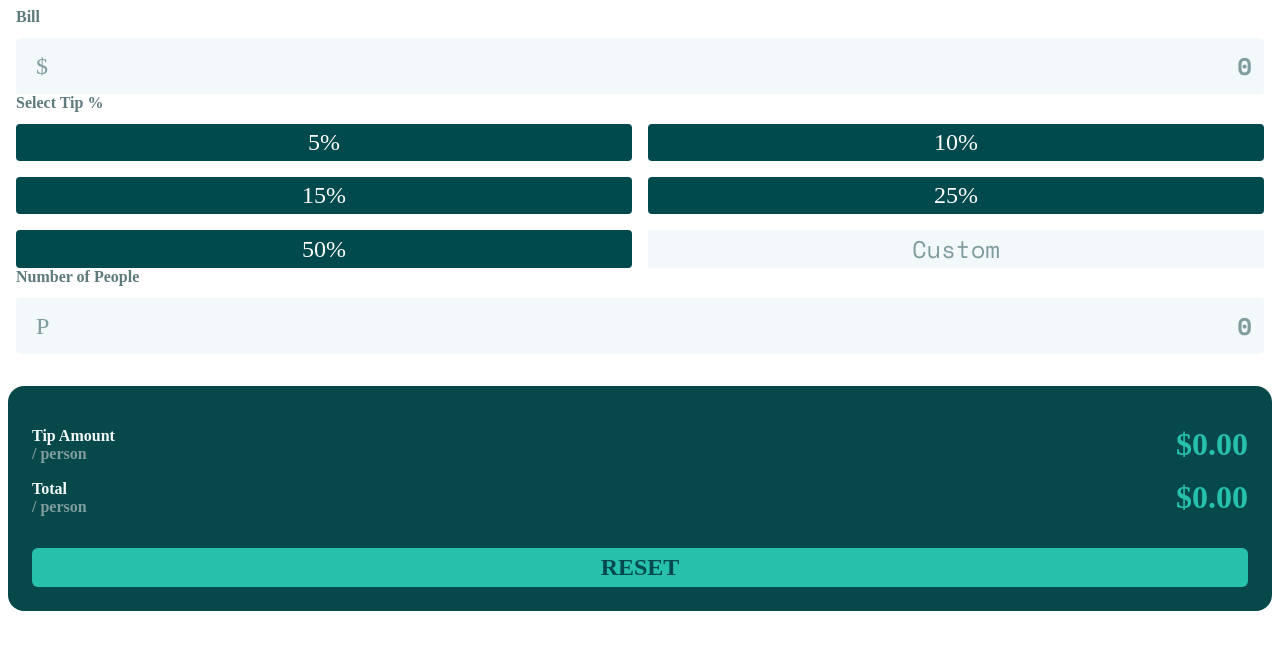
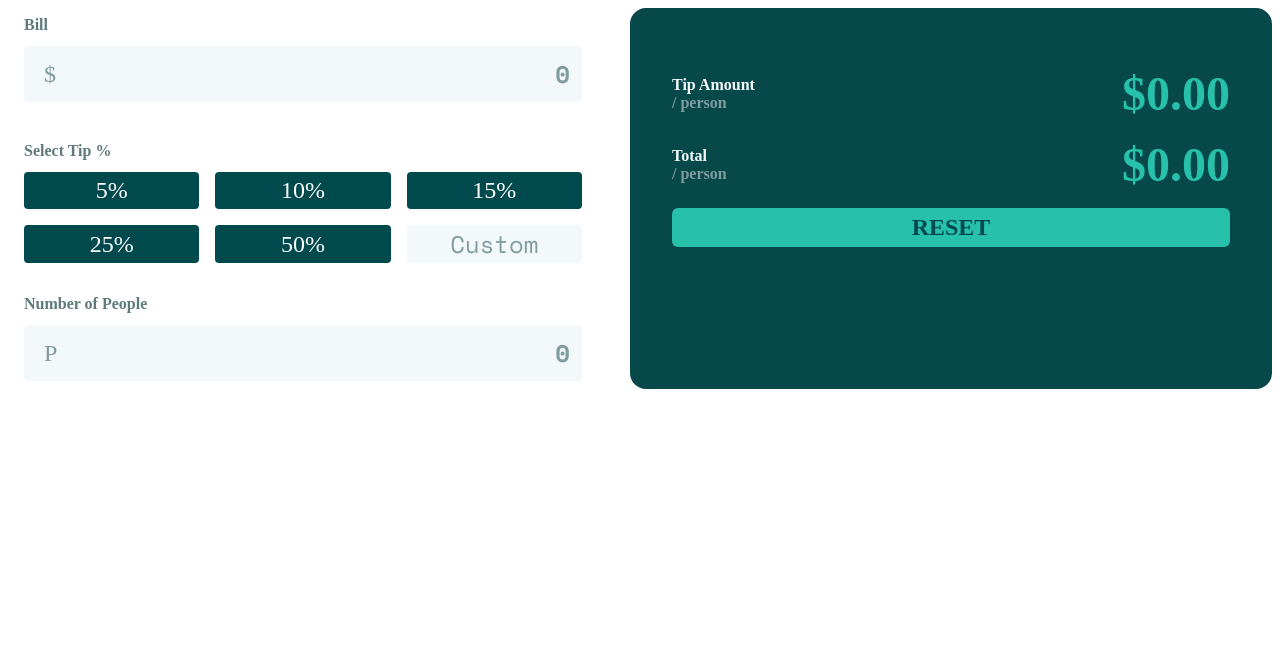
Before and after one commit to kubikill/tip-calculator-app-main, a Gatsby site: page /TipCalculator in a window 1280 px wide. Built offline with nearby package versions, Linux system fonts and the light colour scheme; Gatsby itself is replaced by a stand-in of ours.

Commit message:
Desktop styling

```diff
--- a/src/pages/TipCalculator.js
+++ b/src/pages/TipCalculator.js
@@ -46,7 +46,7 @@ const TipCalculator = () => {
   }
 
   return (
-    <div className="tipCalculator">
+    <div className={tipCalculatorStyle.tipCalculator}>
       <div className={tipCalculatorStyle.inputColumn}>
         <label htmlFor="bill">Bill</label>
         <div className={tipCalculatorStyle.inputContainer}>
@@ -66,7 +66,7 @@ const TipCalculator = () => {
           />
         </div>
 
-        <label>Select Tip %</label>
+        <label className={tipCalculatorStyle.tipLabel}>Select Tip %</label>
         <div className={tipCalculatorStyle.tipContainer}>
           <button onClick={handleButtonClick} value={5}>
             5%
--- a/src/pages/TipCalculator.module.scss
+++ b/src/pages/TipCalculator.module.scss
@@ -53,6 +53,7 @@ label {
   display: grid;
   grid-template-columns: minmax(0, 1fr) minmax(0, 1fr);
   gap: 16px;
+  margin-bottom: 32px;
   button {
     font-family: inherit;
     background-color: hsl(183, 100%, 15%);
@@ -164,3 +165,33 @@ label {
     color: hsl(183, 100%, 15%);
   }
 }
+
+.tipLabel {
+  margin-top: 40px;
+}
+
+@media screen and (min-width: 920px) {
+  .tipCalculator {
+    display: flex;
+    gap: 32px;
+    > div {
+      width: 50%;
+    }
+  }
+  .tipContainer {
+    grid-template-columns: minmax(0, 1fr) minmax(0, 1fr) minmax(0, 1fr);
+  }
+  .inputColumn {
+    padding: 8px 16px;
+  }
+  .tipResults {
+    margin-top: 0;
+    padding: 42px;
+  }
+  .resetButton {
+    margin-top: auto;
+  }
+  .resultValue {
+    font-size: 48px;
+  }
+}
--- a/src/pages/index.scss
+++ b/src/pages/index.scss
@@ -7,7 +7,7 @@ body,
 main,
 #___gatsby,
 #gatsby-focus-wrapper {
-  height: 100%;
+  min-height: 100%;
 }
 
 body {
```
Also changed, not shown: src/pages/Logo.module.scss (+7 -1 lines), src/pages/Section.module.scss (+7 -1 lines).
